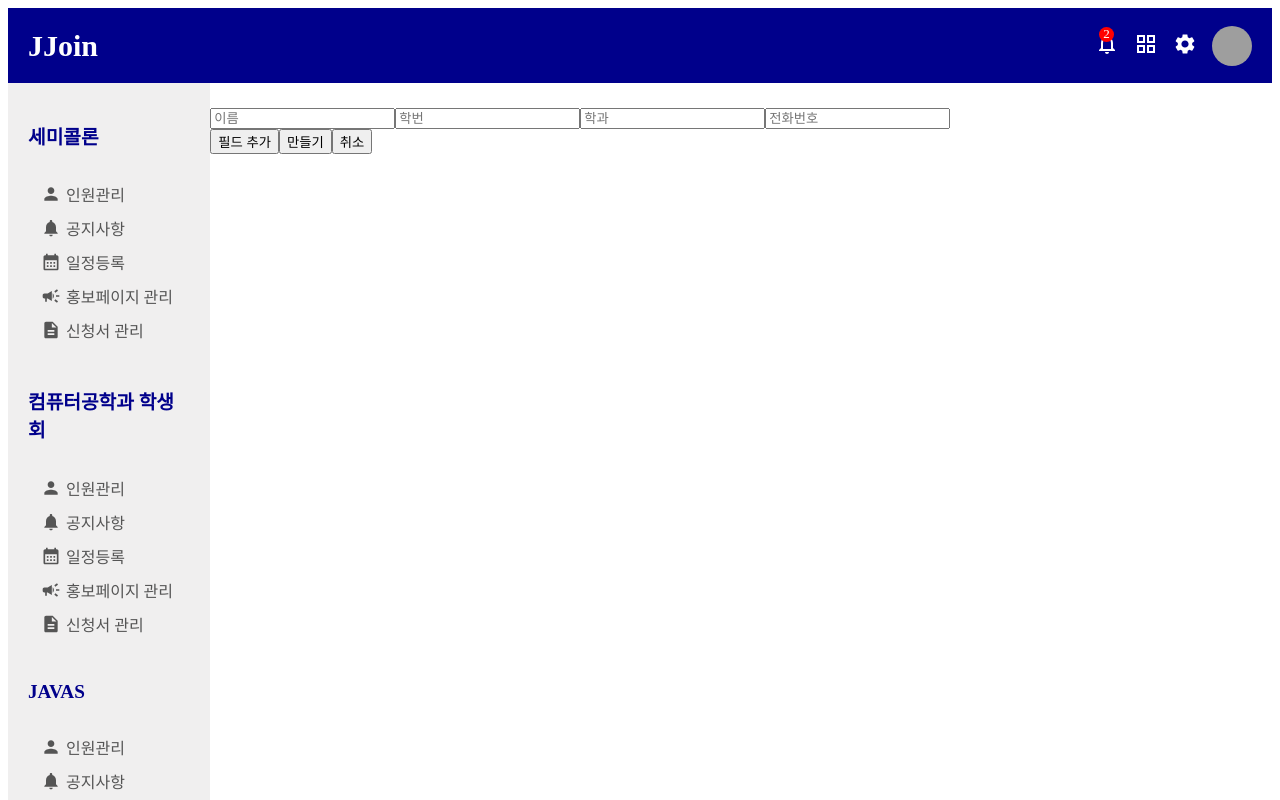
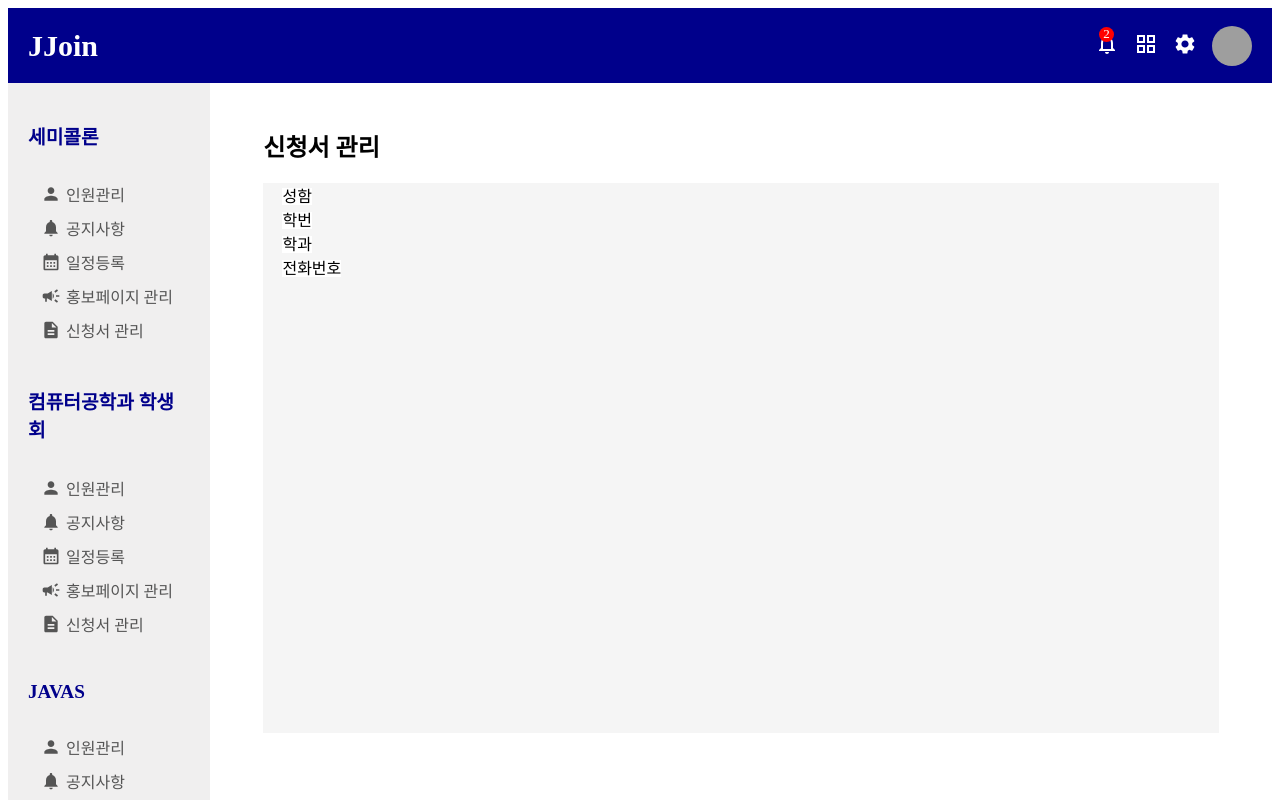
Before and after one commit to In-lyeog-sa-mu-so/jjoin-web, a React (Create React App) app: page /apply in a window 1280 px wide. Shown: the top 800 px of the page. Built offline with nearby package versions, Linux system fonts and the light colour scheme; no server answers; grey boxes are pictures that could not be loaded.

Commit message:
Fix: mockserver Url

```diff
--- a/src/App.js
+++ b/src/App.js
@@ -7,11 +7,12 @@ import NoticeReadPage from "./pages/Notice/NoticeReadPage";
 import NoticeWritePage from "./pages/Notice/NoticeWritePage";
 import NoticeUpdatePage from "./pages/Notice/NoticeUpdatePage";
 import DecoratePage from "./pages/decorate/DecoratePage";
-import DecorateUpdatePage from "./pages/decorate/DecorateUpdatePage";
+import DecorateFixPage from "./pages/decorate/DecorateFixPage";
 import Home from './pages/home/Home';
 import UserList from "./pages/userList/UserList";
 import EventCalendar from "./pages/calendar/Calendar";
-import ApplicationForm from "./pages/apply/ApplicationForm";
+import ApplyFormMakePage from "./pages/apply/ApplyFormMakePage"
+import ApplyFormFixPage from "./pages/apply/ApplyFormFixPage"
 import { BrowserRouter as Router, Routes, Route } from 'react-router-dom';
 
 function App() {
@@ -26,11 +27,12 @@ function App() {
                     <Route path="/write" element={<NoticeWritePage/>} />
                     <Route path="/update/:id" element={<NoticeUpdatePage/>}/>
                     <Route path="/decorate" element={<DecoratePage />} />
-                    <Route path="/update" element={<DecorateUpdatePage/>}/>
+                    <Route path="/update" element={<DecorateFixPage/>}/>
                     <Route exact path="/" element={<Home />} />
                     <Route path="/users" element={<UserList/>} />
                     <Route path="/calendar" element={<EventCalendar/>} />
-                    <Route path="/apply" element={<ApplicationForm/>} />
+                    <Route path="/apply" element={<ApplyFormMakePage/>} />
+                    <Route path="/apply/fix" elemetn={<ApplyFormFixPage/>}/>
                 </Routes>
             </div>
         </Router>
--- a/src/pages/Notice/Board.jsx
+++ b/src/pages/Notice/Board.jsx
@@ -63,9 +63,11 @@ const Board = ({ id, title, contents, updateddata }) => {
         navigate('/update/' + id);
     };
 
+    const baseUrl="https://7f43ee63-b0b8-4e87-9c96-a7c2c01a39f5.mock.pstmn.io";
+
     const deleteBoard = async () => {
         if (window.confirm('게시글을 삭제하시겠습니까?')) {
-            await axios.delete(`https://1f118712-b219-41ed-affe-7cdb92c95f04.mock.pstmn.io/notice/${id}`).then((res) => {
+            await axios.delete(`${baseUrl}/notice/${id}`).then((res) => {
                 alert('삭제되었습니다.');
                 navigate('/notice');
             });
--- a/src/pages/Notice/NoticeList/NoticeListPage.jsx
+++ b/src/pages/Notice/NoticeList/NoticeListPage.jsx
@@ -55,11 +55,12 @@ const Container = styled.div`
 function NoticeList() {
     const navigate = useNavigate();
     const [noticeList, setNoticeList] = useState([]);
+    const baseUrl="https://7f43ee63-b0b8-4e87-9c96-a7c2c01a39f5.mock.pstmn.io";
     /*const [page, setPage] = useState(0);
     const size = 10;*/
     const getBoardList = async () => {
         try {
-            const resp = await axios.get(`https://1f118712-b219-41ed-affe-7cdb92c95f04.mock.pstmn.io/notice`);
+            const resp = await axios.get(`${baseUrl}/notice`);
             if(resp && resp.data) {
                 setNoticeList(resp.data);
             } else {
--- a/src/pages/Notice/NoticeReadPage.jsx
+++ b/src/pages/Notice/NoticeReadPage.jsx
@@ -6,9 +6,10 @@ import Board from './Board';
 const NoticeReadPage = () => {
     const { id } = useParams();
     const [notice, setNotice] = useState({});
+    const baseUrl="https://7f43ee63-b0b8-4e87-9c96-a7c2c01a39f5.mock.pstmn.io";
     const getBoard = async () => {
         try {
-            const resp = await axios.get(`https://1f118712-b219-41ed-affe-7cdb92c95f04.mock.pstmn.io/notice/${id}`);
+            const resp = await axios.get(`${baseUrl}/notice/${id}`);
             if(resp && resp.data) {
                 setNotice(resp.data);
             } else {
--- a/src/pages/Notice/NoticeUpdatePage.jsx
+++ b/src/pages/Notice/NoticeUpdatePage.jsx
@@ -70,7 +70,7 @@ const NoticeUpdatePage = () => {
     });
 
     const { title, updateddata, contents } = notice; //비구조화 할당
-
+    const baseUrl="https://7f43ee63-b0b8-4e87-9c96-a7c2c01a39f5.mock.pstmn.io";
     const onChange = (event) => {
         const { value, name } = event.target;
         setNotice({
@@ -80,7 +80,7 @@ const NoticeUpdatePage = () => {
     };
     const getBoard = async () => {
         try {
-            const resp = await axios.get(`https://1f118712-b219-41ed-affe-7cdb92c95f04.mock.pstmn.io/notice/${id}`);
+            const resp = await axios.get(`${baseUrl}/notice/${id}`);
             if(resp && resp.data) {
                 setNotice(resp.data);
             } else {
@@ -93,7 +93,7 @@ const NoticeUpdatePage = () => {
 
     const updateBoard = async () => {
         try {
-            await axios.patch(`https://1f118712-b219-41ed-affe-7cdb92c95f04.mock.pstmn.io/notice`, notice);
+            await axios.patch(`${baseUrl}/notice/${id}`, notice);
             alert('수정되었습니다.');
             navigate('/notice/' + id);
         } catch (error) {
--- a/src/pages/Notice/NoticeWritePage.jsx
+++ b/src/pages/Notice/NoticeWritePage.jsx
@@ -70,7 +70,7 @@ const NoticeWrite = () => {
     });
 
     const { title, updateddata, contents } = notice; //비구조화 할당
-
+    const baseUrl="https://7f43ee63-b0b8-4e87-9c96-a7c2c01a39f5.mock.pstmn.io";
     const onChange = (event) => {
         const { value, name } = event.target;
         setNotice({
@@ -80,7 +80,7 @@ const NoticeWrite = () => {
     };
 
     const saveBoard = async () => {
-        await axios.post(`https://1f118712-b219-41ed-affe-7cdb92c95f04.mock.pstmn.io/notice`, notice).then((res) => {
+        await axios.post(`${baseUrl}/notice`, notice).then((res) => {
             alert('등록되었습니다.');
             navigate('/notice');
         });
--- /dev/null
+++ b/src/pages/apply/ApplyFormMakePage.jsx
@@ -0,0 +1,72 @@
+import React, {useEffect, useState} from 'react';
+import axios from 'axios';
+import styled from 'styled-components';
+
+const CONTAINER = styled.div`
+  margin-left: 5%;
+  background-color: whitesmoke;
+  width: 90%;
+`
+const CONTENTS= styled.div`
+  width: 95%;
+  margin-left: 2%;
+  height: 550px;
+  a{
+    width:100px;
+    height:50px;
+    background-color: white;
+  }
+`
+const H2 = styled.h2`
+  margin-left: 5%;
+`
+
+const ApplyFormMakePage = () => {
+    const [ApplyForm, setApplyForm] = useState({});
+
+    const baseUrl="https://1f118712-b219-41ed-affe-7cdb92c95f04.mock.pstmn.io";
+    const getApply = async () => {
+        try {
+            const resp = await axios.get(baseUrl+ "/" + "apply");
+            if(resp && resp.data) {
+                setApplyForm(resp.data);
+            } else {
+                console.error('No data received');
+            }
+        } catch (error) {
+            console.error('Error fetching data: ', error);
+        }
+    };
+
+    useEffect(() => {
+        getApply();
+    }, []);
+
+    return(
+        <div>
+        <H2>신청서 관리</H2>
+        <CONTAINER>
+           <CONTENTS>
+               <div>
+                   <a>성함</a>
+                   <a></a>
+               </div>
+               <div>
+                   <a>학번</a>
+                   <a></a>
+               </div>
+               <div>
+                   <a>학과</a>
+                   <a></a>
+               </div>
+               <div>
+                   <a>전화번호</a>
+                   <a></a>
+               </div>
+           </CONTENTS>
+        </CONTAINER>
+        </div>
+    );
+};
+
+export default ApplyFormMakePage;
--- a/src/pages/decorate/DecorateBoard.jsx
+++ b/src/pages/decorate/DecorateBoard.jsx
@@ -15,7 +15,6 @@ const CONTENTS= styled.div`
 const H2 = styled.h2`
   margin-left: 5%;
 `;
-
 const CONTENT = styled.table`
   display: flex;
   align-items: center;
@@ -75,7 +74,6 @@ const CHECKBOX=styled.div`
   }
 
 `
-
 const DATE = styled.div`
   display: flex;
   align-items: center;
--- a/src/pages/decorate/DecorateUpdatePage.jsx
+++ b/src/pages/decorate/DecorateFixPage.jsx
@@ -96,7 +96,7 @@ const DATE = styled.div`
     }
   }
 `
-const DecorateUpdatePage=()=>{
+const DecorateFixPage=()=>{
     const navigate = useNavigate();
     const [decorate, setDecorate] = useState({
         clubImage: null,
@@ -114,10 +114,10 @@ const DecorateUpdatePage=()=>{
             [name]: value,
         });
     };
-    const baseUrl="https://1f118712-b219-41ed-affe-7cdb92c95f04.mock.pstmn.io";
+    const baseUrl="https://7f43ee63-b0b8-4e87-9c96-a7c2c01a39f5.mock.pstmn.io";
     const getBoard = async () => {
         try {
-            const resp = await axios.get(baseUrl+ "/" + "decorate");
+            const resp = await axios.get(`${baseUrl}/decorate`);
             if(resp && resp.data) {
                 setDecorate(resp.data);
             } else {
@@ -239,4 +239,4 @@ const DecorateUpdatePage=()=>{
     );
 };
 
-export default DecorateUpdatePage;
+export default DecorateFixPage;
--- a/src/pages/decorate/DecoratePage.jsx
+++ b/src/pages/decorate/DecoratePage.jsx
@@ -12,11 +12,11 @@ const DecoratePage = () => {
         endDate: null,
     });
 
-    const baseUrl="https://1f118712-b219-41ed-affe-7cdb92c95f04.mock.pstmn.io";
+    const baseUrl="https://7f43ee63-b0b8-4e87-9c96-a7c2c01a39f5.mock.pstmn.io";
 
     const getBoard = async () => {
         try {
-            const resp = await axios.get(baseUrl+ "/" + "decorate");
+            const resp = await axios.get(`${baseUrl}/decorate`);
             if(resp && resp.data) {
                 setDecorate(resp.data);
             } else {
```
Also changed, not shown: src/pages/apply/ApplyFormFixPage.jsx (added).
